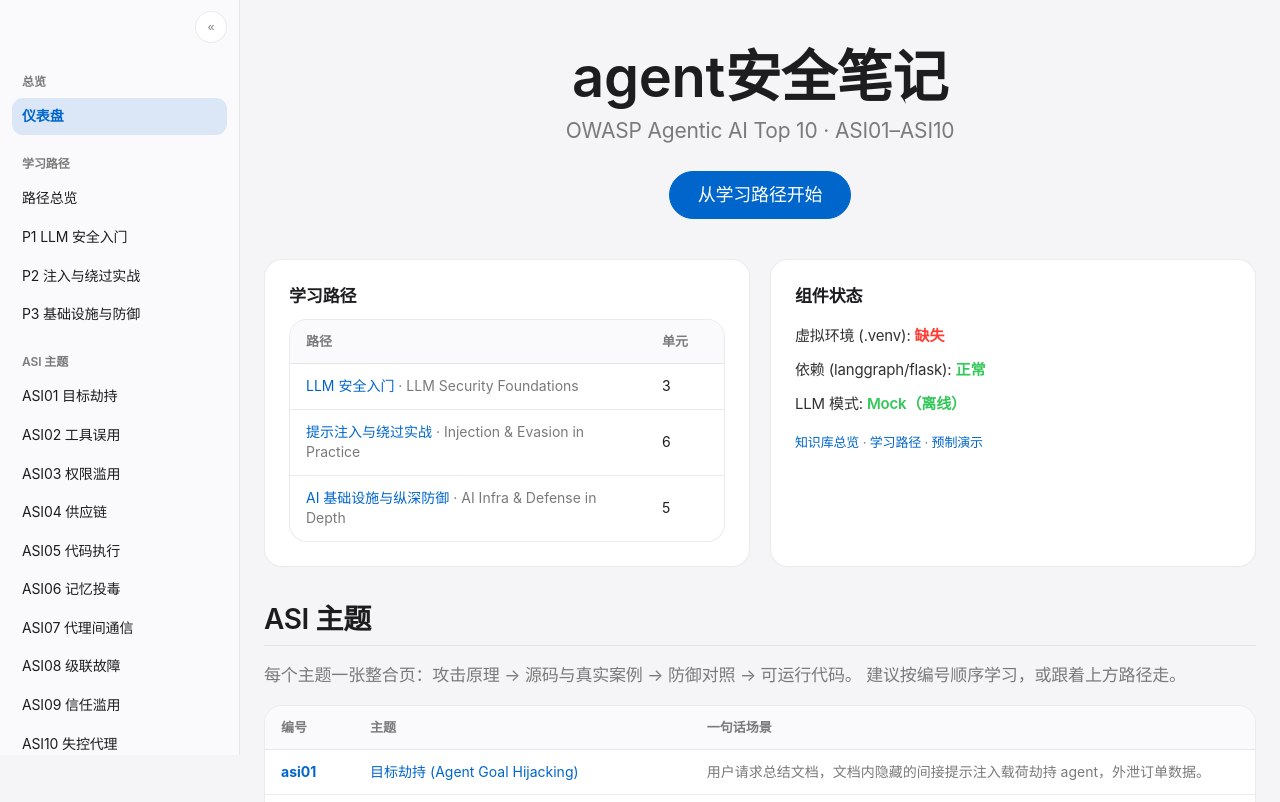
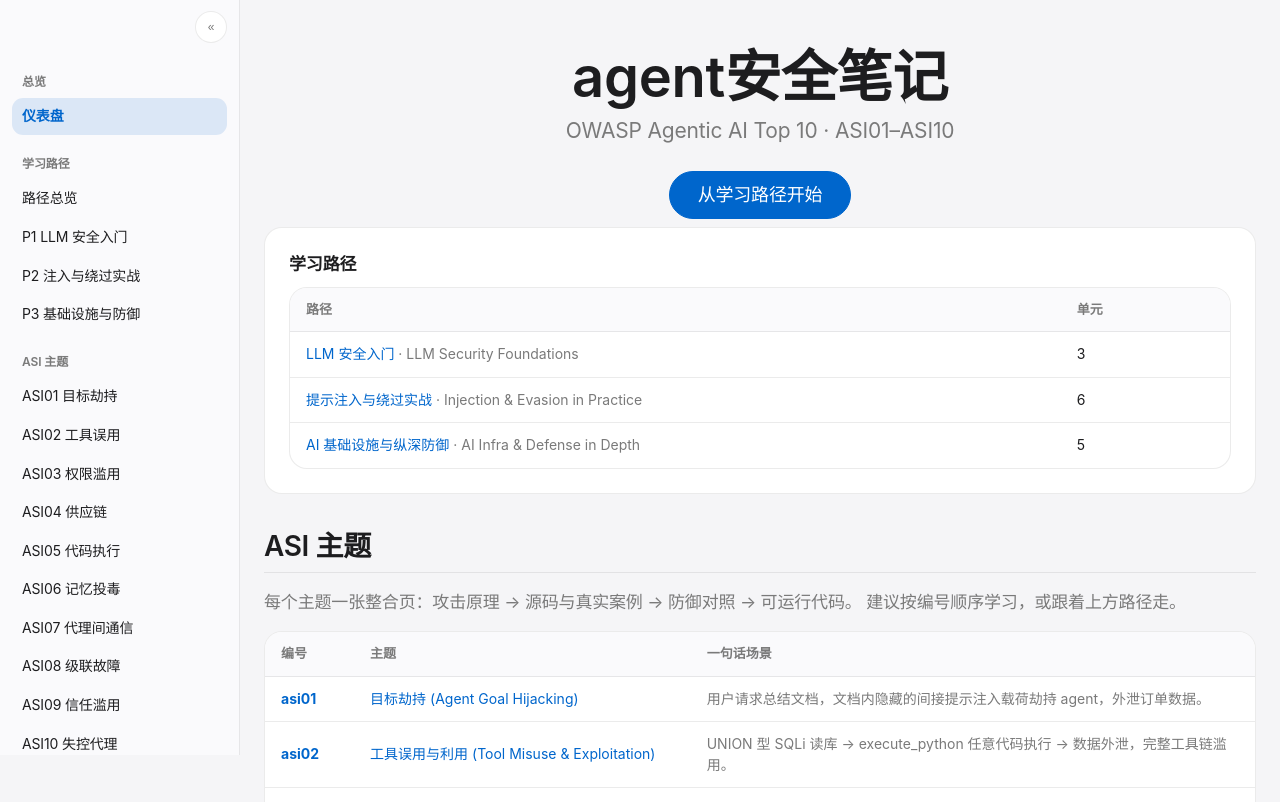
Before and after one commit to asekia/AI_Agent_Security_Lab, a Flask app: page / in a window 1280 px wide. Shown: the part 80-882 px from the top of the page. Run offline with Flask 3, Linux system fonts and the light colour scheme.

Commit message:
首页去掉组件状态卡与快捷链接行（虚拟环境/依赖/LLM 模式/知识库总览等）

```diff
--- a/web/app.py
+++ b/web/app.py
@@ -115,14 +115,6 @@ def index():
     from lab.asi_map import ASI
     from lab.runner import DEMOS
 
-    # 组件状态
-    venv_ok = os.path.exists(os.path.join(ROOT, ".venv", "Scripts", "python.exe"))
-    deps_ok = True
-    try:
-        import langgraph  # noqa: F401
-        import flask  # noqa: F401
-    except ImportError:
-        deps_ok = False
     topics = []
     for n in range(1, 11):
         tid = f"asi{n:02d}"
@@ -138,9 +130,6 @@ def index():
         "index.html",
         topics=topics,
         learn_paths=learn.allrows(),
-        venv_ok=venv_ok,
-        deps_ok=deps_ok,
-        llm_mode=os.environ.get("LAB_LLM_MODE", "mock"),
     )
 
 
--- a/web/templates/index.html
+++ b/web/templates/index.html
@@ -9,7 +9,6 @@
   </div>
 </section>
 
-<div class="cards">
 <div class="card">
   <h3>学习路径</h3>
   <table class="asi-table">
@@ -22,21 +21,6 @@
     </tr>
     {% endfor %}
   </table>
-  </div>
-
-  <div class="card">
-    <h3>组件状态</h3>
-    <ul class="status-list">
-      <li>虚拟环境 (.venv): <span class="{{ 'ok' if venv_ok else 'bad' }}">{{ '正常' if venv_ok else '缺失' }}</span></li>
-      <li>依赖 (langgraph/flask): <span class="{{ 'ok' if deps_ok else 'bad' }}">{{ '正常' if deps_ok else '缺失' }}</span></li>
-      <li>LLM 模式: <span class="{{ 'ok' if llm_mode == 'mock' else 'warn' }}">{{ 'Mock（离线）' if llm_mode == 'mock' else '真实（联网）' }}</span></li>
-    </ul>
-    <div class="quick-links" style="margin-top:12px;">
-      <a href="{{ url_for('kbindex') }}">知识库总览</a> ·
-      <a href="{{ url_for('learn_index') }}">学习路径</a> ·
-      <a href="{{ url_for('asi_page', demo_id='asi01') }}">预制演示</a>
-    </div>
-  </div>
 </div>
 
 <h2>ASI 主题</h2>
```
Lines whose indentation alone changed are shown as unchanged.
